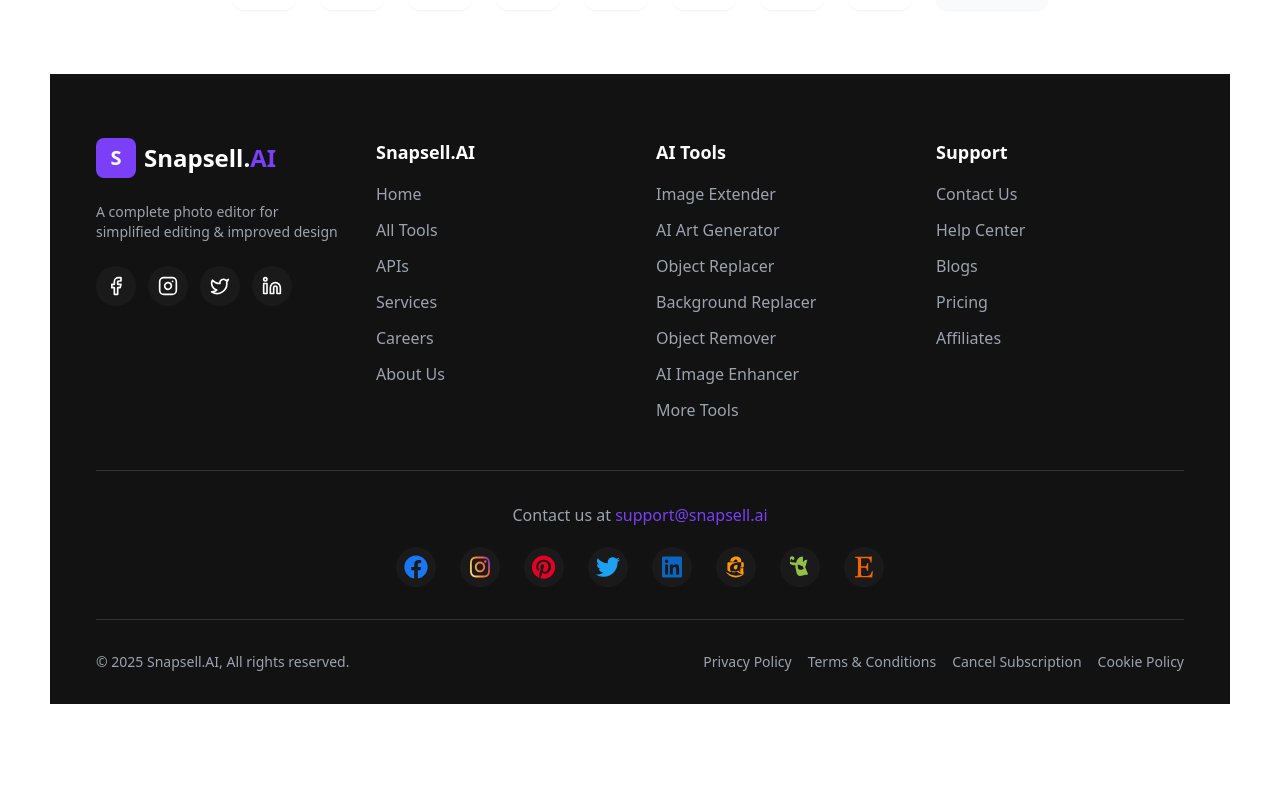
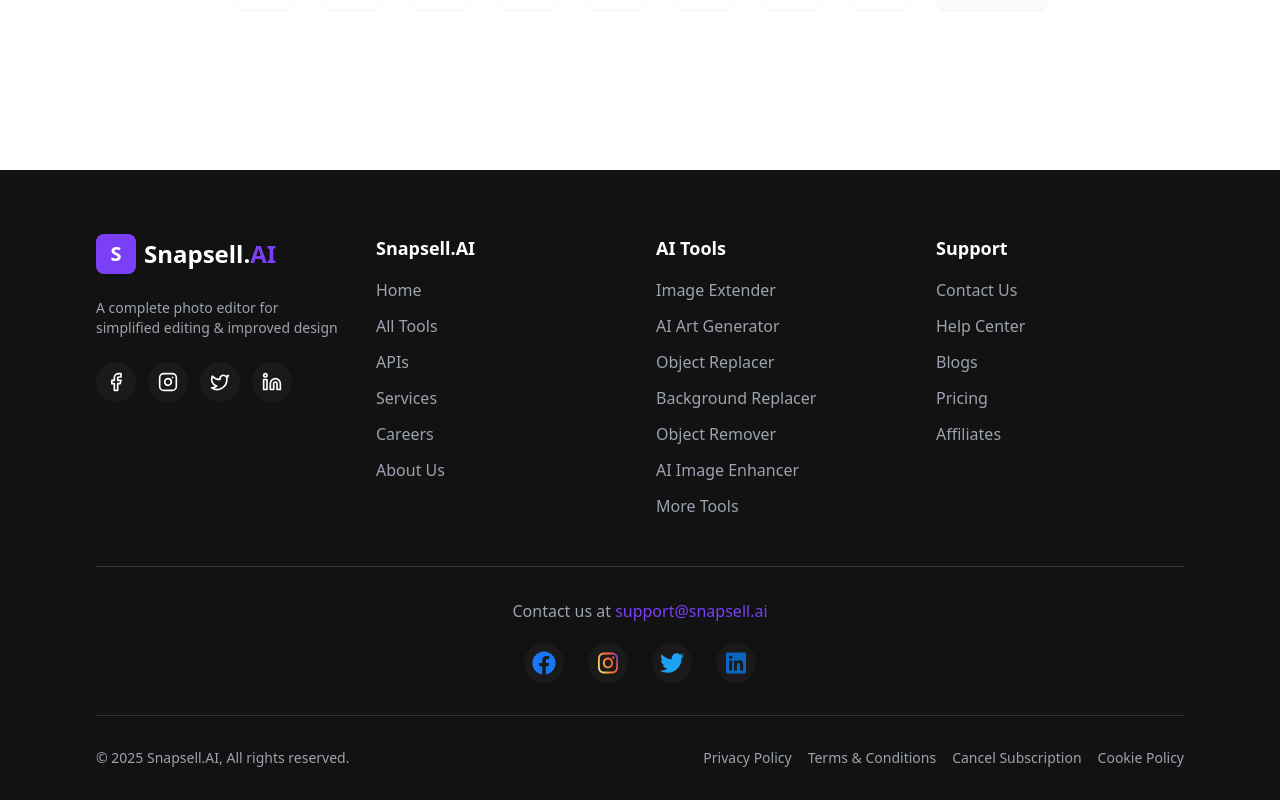
Before and after one commit to hirenprajapati2002/snapsell-ai, a React (Vite) app: page / in a window 1280 px wide. Shown: the part 3619-4419 px from the top of the page. Built offline with nearby package versions, Linux system fonts and the light colour scheme.

Commit message:
fix: Footer and Landing page

```diff
--- a/src/components/ToolSection/ToolsSection.jsx
+++ b/src/components/ToolSection/ToolsSection.jsx
@@ -53,6 +53,7 @@
 
 const ToolsSection = () => {
     return (
+        <>
         <section className="bg-white px-[10px] md:px-[50px] pt-[48px] md:pt-[96px] pb-[96px]">
             {/* Header */}
             <div className="text-center mb-12">
@@ -143,8 +144,9 @@
             </div>
 
             {/* Footer Section */}
+        </section>
             <Footer />
-        </section>
+        </>
     );
 };
 
--- a/src/components/common/Footer.jsx
+++ b/src/components/common/Footer.jsx
@@ -107,22 +107,10 @@
                             <img src={InstagramIcon} alt="Instagram" className="w-full h-full object-contain" />
                         </div>
                         <div className="w-10 h-10 bg-[#1A1A1A] rounded-full p-2 hover:bg-[#252525] transition-colors">
-                            <img src={PinterestIcon} alt="Pinterest" className="w-full h-full object-contain" />
-                        </div>
-                        <div className="w-10 h-10 bg-[#1A1A1A] rounded-full p-2 hover:bg-[#252525] transition-colors">
                             <img src={TwitterIcon} alt="Twitter" className="w-full h-full object-contain" />
                         </div>
                         <div className="w-10 h-10 bg-[#1A1A1A] rounded-full p-2 hover:bg-[#252525] transition-colors">
                             <img src={LinkedInIcon} alt="LinkedIn" className="w-full h-full object-contain" />
-                        </div>
-                        <div className="w-10 h-10 bg-[#1A1A1A] rounded-full p-2 hover:bg-[#252525] transition-colors">
-                            <img src={AmazonIcon} alt="Amazon" className="w-full h-full object-contain" />
-                        </div>
-                        <div className="w-10 h-10 bg-[#1A1A1A] rounded-full p-2 hover:bg-[#252525] transition-colors">
-                            <img src={ShopifyIcon} alt="Shopify" className="w-full h-full object-contain" />
-                        </div>
-                        <div className="w-10 h-10 bg-[#1A1A1A] rounded-full p-2 hover:bg-[#252525] transition-colors">
-                            <img src={EtsyIcon} alt="Etsy" className="w-full h-full object-contain" />
                         </div>
                     </div>
                 </div>
```
